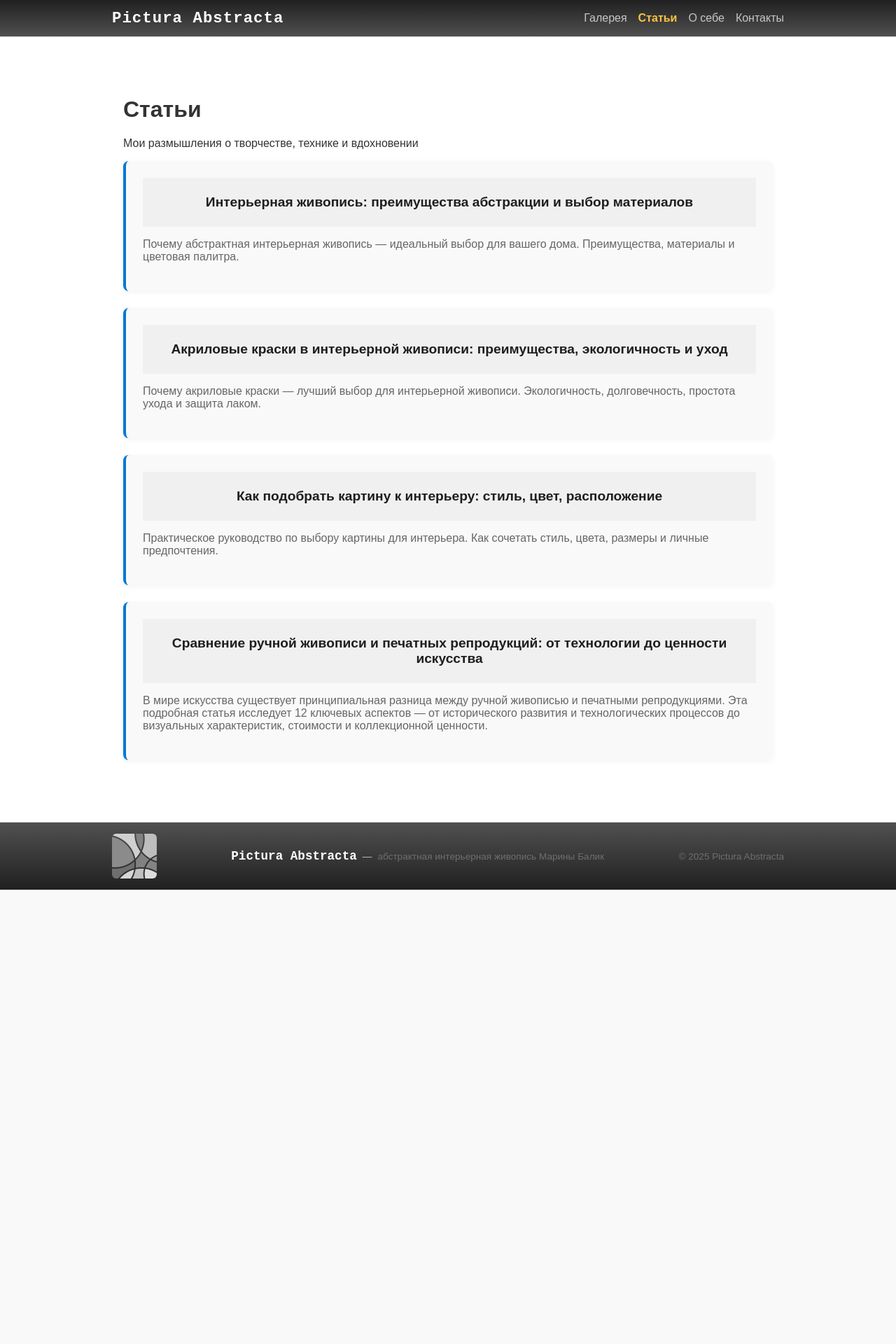
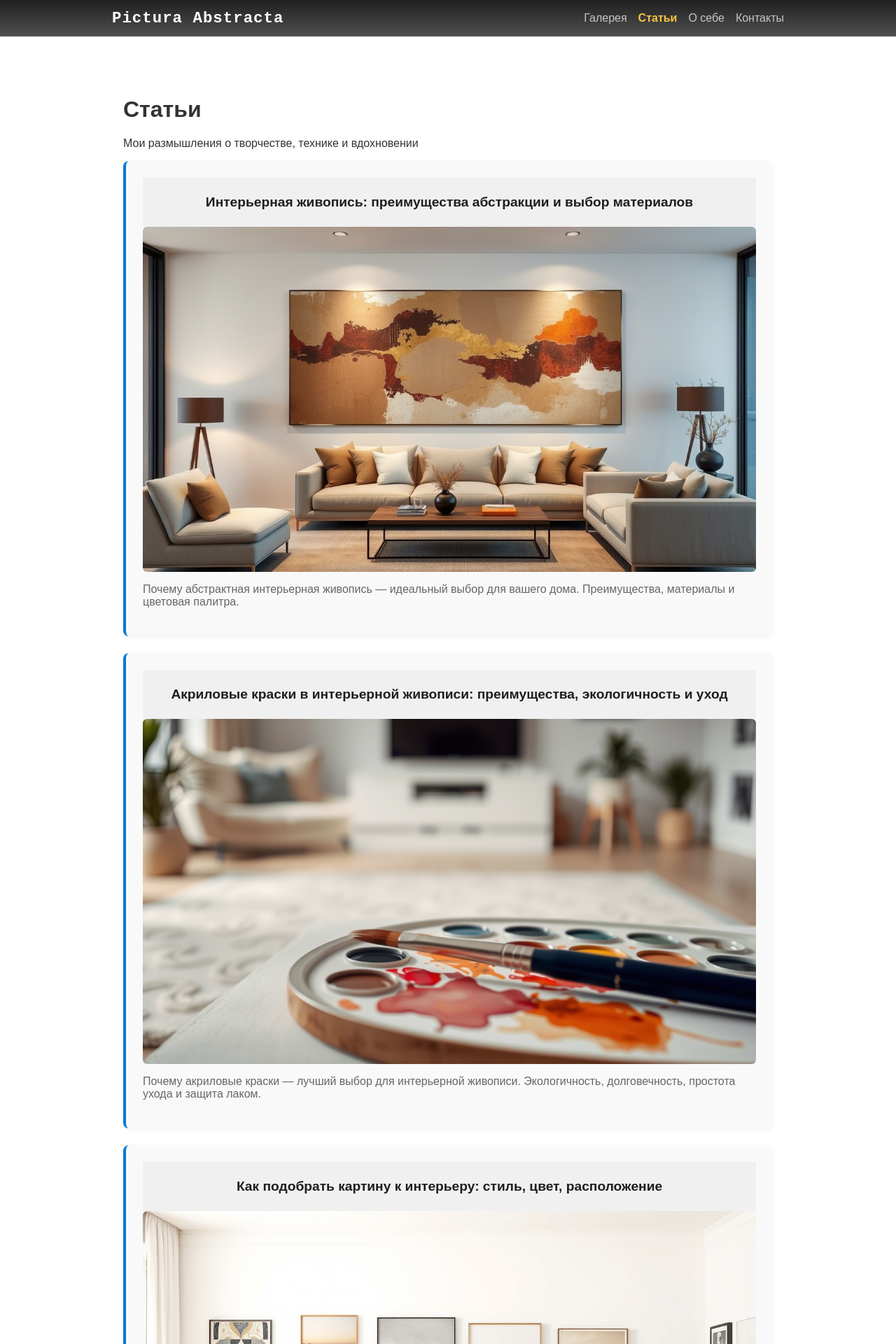
Before and after one commit to PicAbsArt/picabsart.github.io, a Jekyll site: the page built from articles/index.md, in a window 1280 px wide. Shown: the top 1920 px of the page at 70% size. Built offline with Jekyll 4.4.1, drawn with Linux system fonts in a browser that asks for light colours; some web fonts are replaced; before the commit the page ends 1271 px from its top, so only the background shows below that.

Commit message:
Update articles.html

```diff
--- a/_layouts/articles.html
+++ b/_layouts/articles.html
@@ -11,6 +11,7 @@ permalink: /articles/
   {% for post in site.articles %}
     <article class="article-item">
       <h2><a href="{{ post.url }}">{{ post.title }}</a></h2>
+      <img src="{{ post.image }}" alt="{{ post.title }}">
       {% if post.description %}
         <p>{{ post.description }}</p>
       {% endif %}
```
